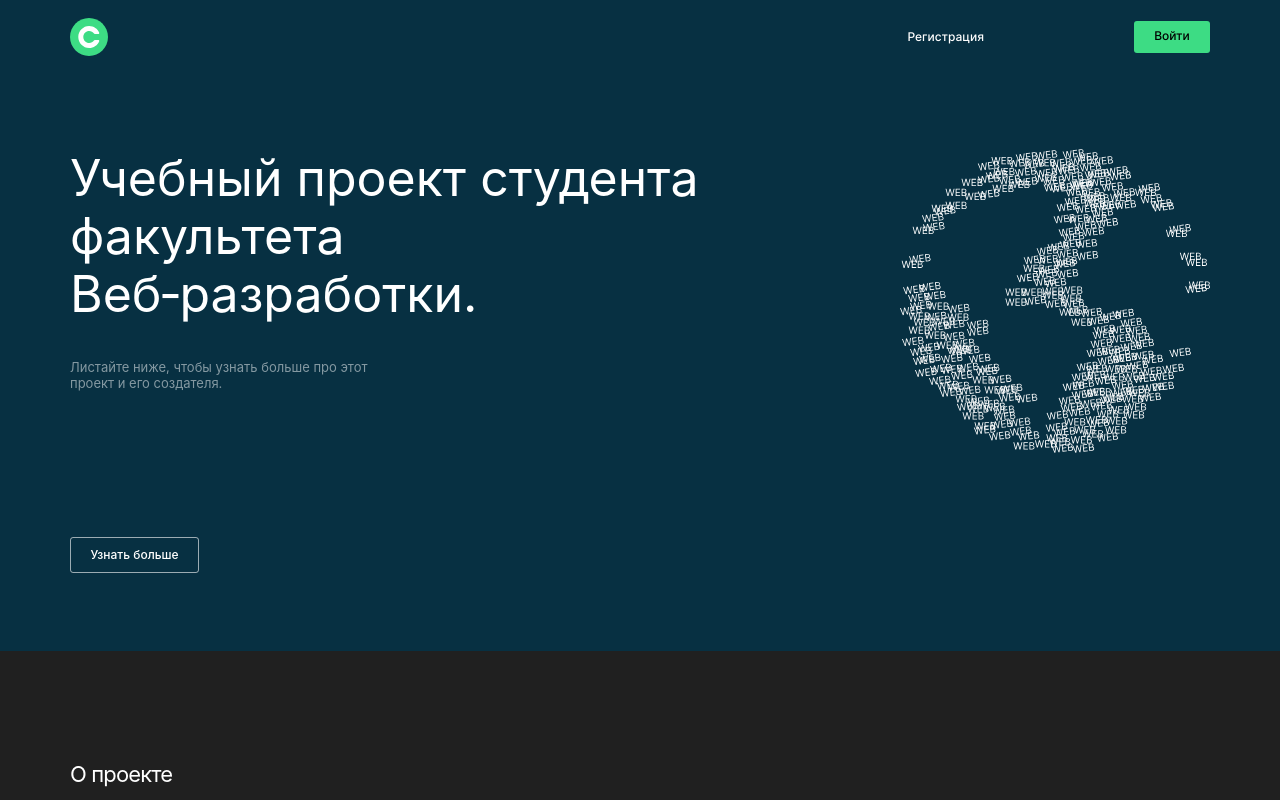
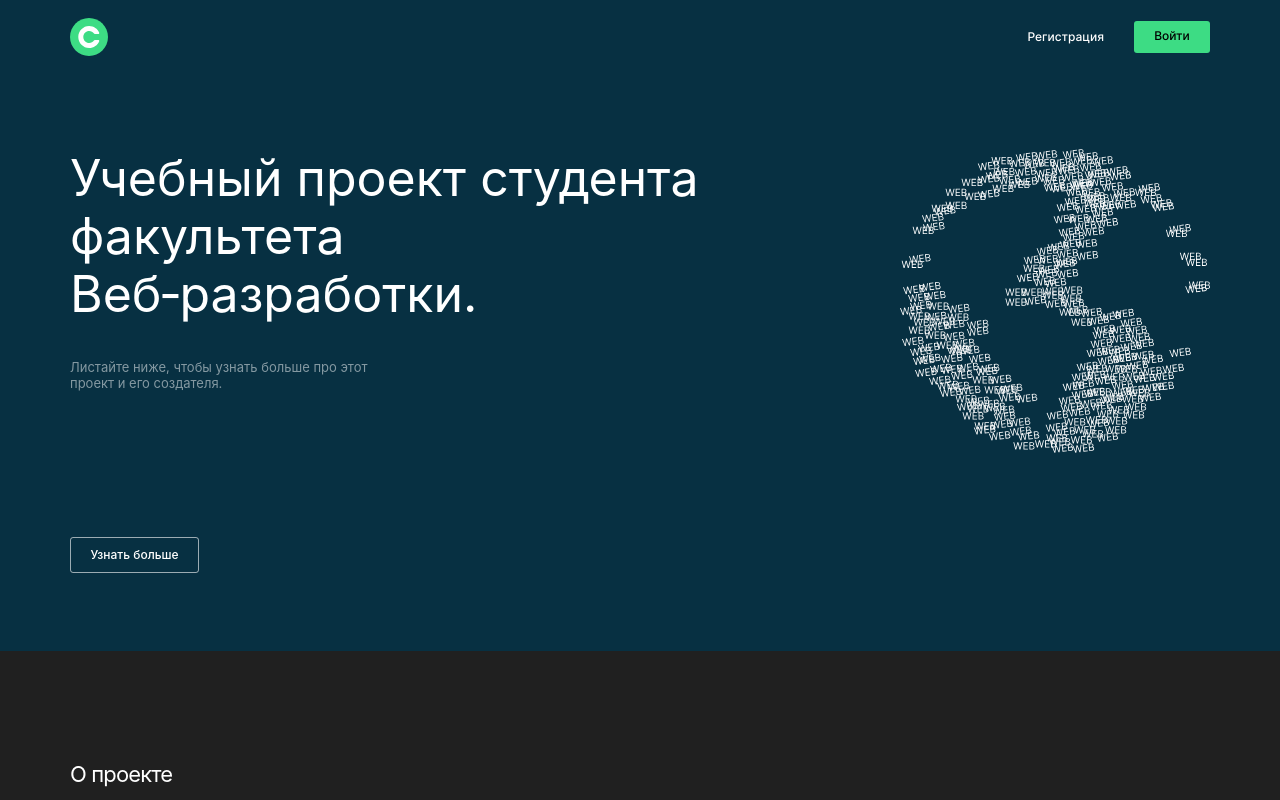
Before and after one commit to Kelendis2/movies-explorer-frontend, a React (Create React App) app: page / in a window 1280 px wide. Shown: the top 800 px of the page. Built offline with nearby package versions, Linux system fonts and the light colour scheme.

Commit message:
Update Navigation.css

```diff
--- a/src/components/Navigation/Navigation.css
+++ b/src/components/Navigation/Navigation.css
@@ -1,6 +1,6 @@
 .navigation {
   display: flex;
-  gap: 150px;
+  gap: 30px;
 }
 
 .navigation__link {
```
